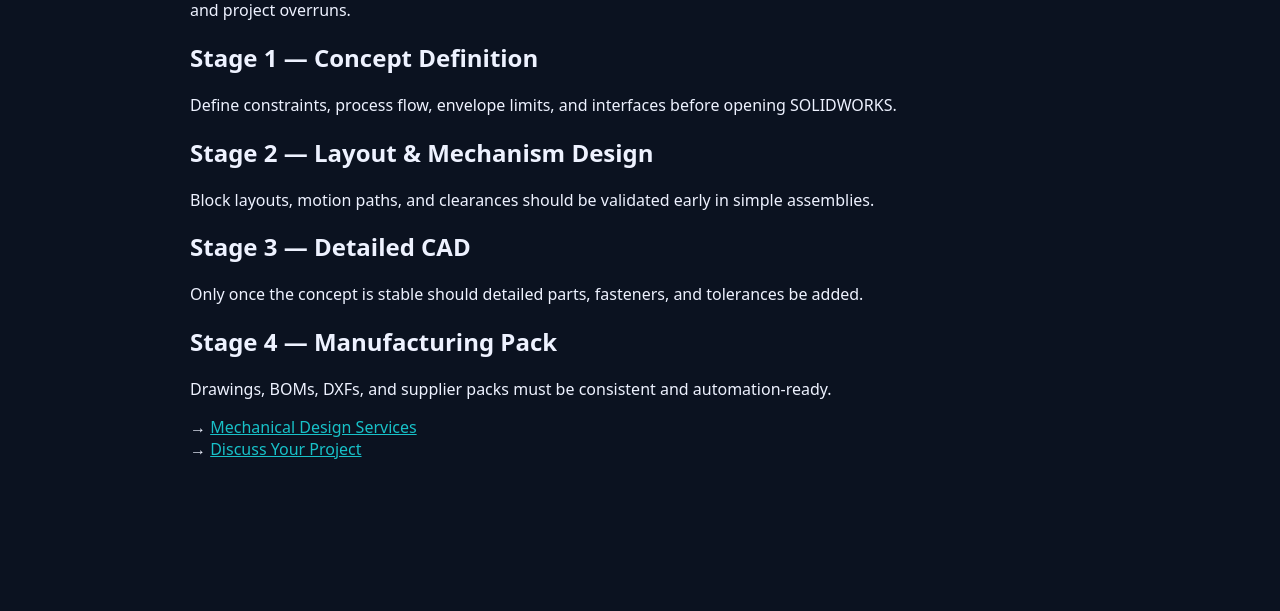
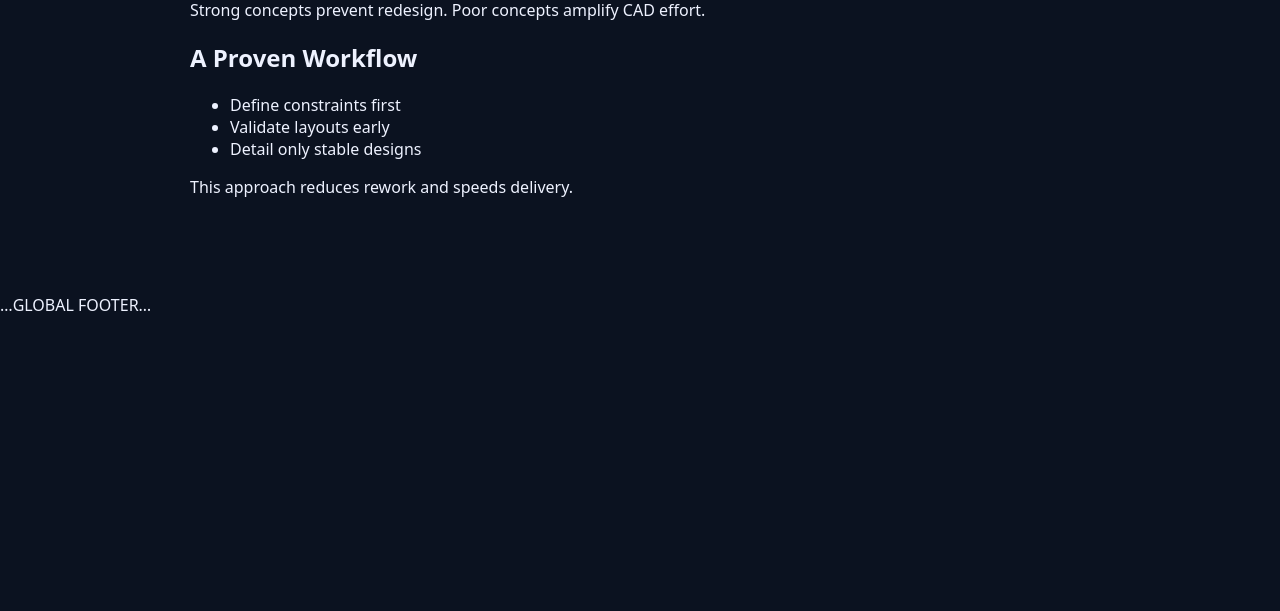
Before and after one commit to saviosyl/metamech-v2, a plain HTML site: page blog/concept-to-3d-workflow/index.html in a window 1280 px wide. Shown: the part 189-800 px from the top of the page. Drawn offline with Linux system fonts and the light colour scheme.

Commit message:
Update index.html

```diff
--- a/blog/concept-to-3d-workflow/index.html
+++ b/blog/concept-to-3d-workflow/index.html
@@ -2,57 +2,37 @@
 <html lang="en">
 <head>
 <meta charset="utf-8">
-<title>Concept Development to 3D CAD: A Practical Engineering Workflow</title>
+<title>Concept Development to 3D CAD: Practical Workflow</title>
 <meta name="viewport" content="width=device-width,initial-scale=1">
-<meta name="description" content="A practical workflow for turning mechanical concepts into robust 3D CAD assemblies.">
-
 <style>
 body{margin:0;font-family:system-ui;background:#0b1220;color:#eef2ff}
 .container{max-width:900px;margin:auto;padding:80px 20px}
-a{color:#18c1c8}
 </style>
 </head>
 
 <body>
-<div class="container">
+<header>…GLOBAL HEADER…</header>
 
-<h1>Concept Development to 3D CAD: A Practical Workflow</h1>
+<main class="container">
+<h1>Concept Development to 3D CAD</h1>
 
 <p>
-Good mechanical design starts long before CAD.
-A structured concept phase reduces rework,
-manufacturing issues, and project overruns.
+Strong concepts prevent redesign.
+Poor concepts amplify CAD effort.
 </p>
 
-<h2>Stage 1 — Concept Definition</h2>
-<p>
-Define constraints, process flow, envelope limits,
-and interfaces before opening SOLIDWORKS.
-</p>
-
-<h2>Stage 2 — Layout & Mechanism Design</h2>
-<p>
-Block layouts, motion paths, and clearances
-should be validated early in simple assemblies.
-</p>
-
-<h2>Stage 3 — Detailed CAD</h2>
-<p>
-Only once the concept is stable should detailed parts,
-fasteners, and tolerances be added.
-</p>
-
-<h2>Stage 4 — Manufacturing Pack</h2>
-<p>
-Drawings, BOMs, DXFs, and supplier packs
-must be consistent and automation-ready.
-</p>
+<h2>A Proven Workflow</h2>
+<ul>
+<li>Define constraints first</li>
+<li>Validate layouts early</li>
+<li>Detail only stable designs</li>
+</ul>
 
 <p>
-→ <a href="/services/mechanical-design-engineer/">Mechanical Design Services</a><br>
-→ <a href="/contact/">Discuss Your Project</a>
+This approach reduces rework and speeds delivery.
 </p>
+</main>
 
-</div>
+<footer>…GLOBAL FOOTER…</footer>
 </body>
 </html>
```
